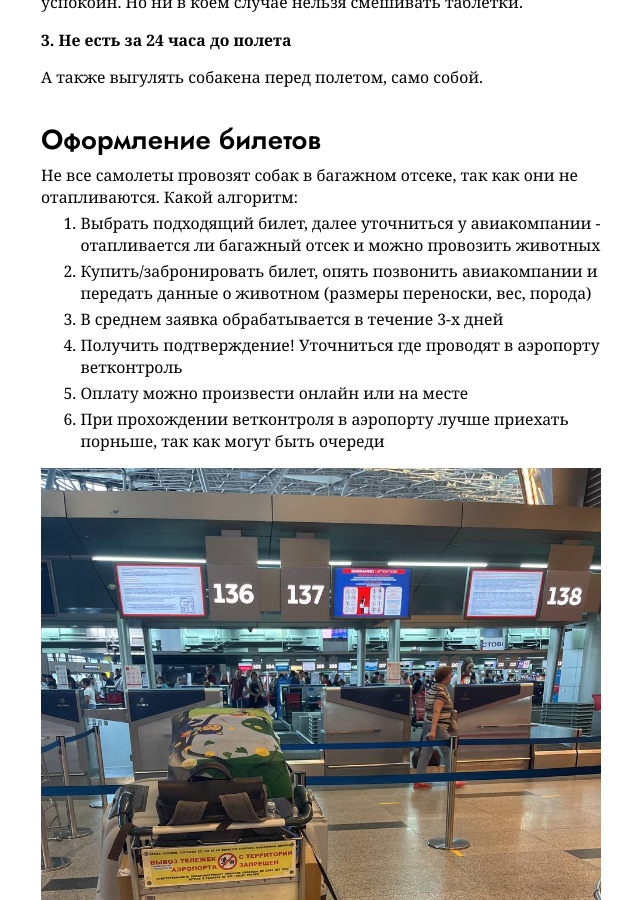
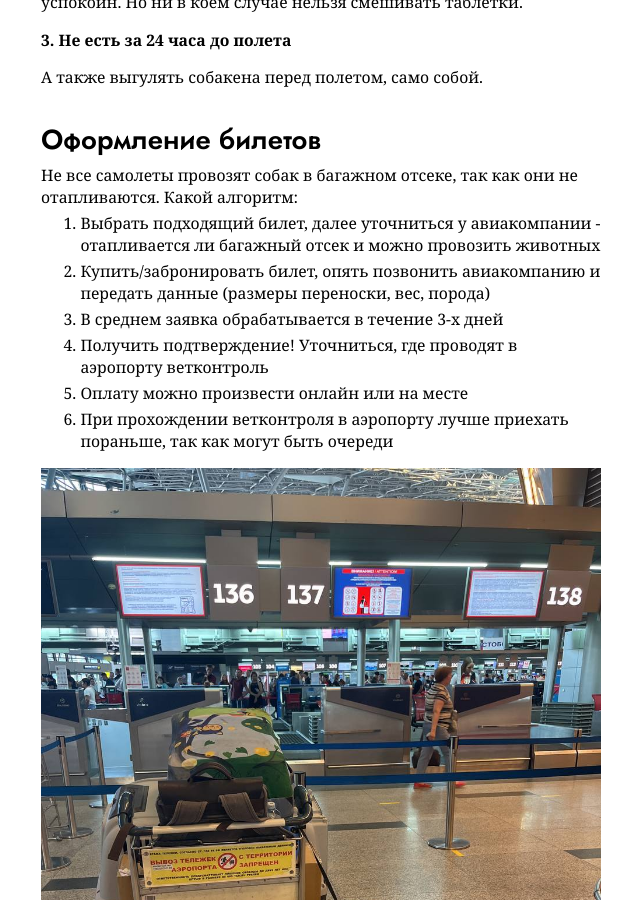
Before and after one commit to keresm/keresaina.github.io, a Jekyll site: the page built from _posts/2022-08-21-Joy.md, in a window 1280 px wide and 900 px high, scrolled down 2832 px. Shown: the whole window, without its empty margins (319-959 px from the left). Built offline with Jekyll 4.4.1, drawn with Linux system fonts in a browser that asks for light colours.

Commit message:
Update 2022-08-21-Joy.md

```diff
--- a/_posts/2022-08-21-Joy.md
+++ b/_posts/2022-08-21-Joy.md
@@ -104,11 +104,11 @@ date:   2022-08-21 10:15:13 +0900
 Не все самолеты провозят собак в багажном отсеке, так как они не отапливаются. Какой алгоритм:
 
 1. Выбрать подходящий билет, далее уточниться у авиакомпании - отапливается ли багажный отсек и можно провозить животных
-2. Купить/забронировать билет, опять позвонить авиакомпании и передать данные о животном (размеры переноски, вес, порода)
+2. Купить/забронировать билет, опять позвонить авиакомпанию и передать данные (размеры переноски, вес, порода)
 3. В среднем заявка обрабатывается в течение 3-х дней
-4. Получить подтверждение! Уточниться где проводят в аэропорту ветконтроль
+4. Получить подтверждение! Уточниться, где проводят в аэропорту ветконтроль
 5. Оплату можно произвести онлайн или на месте
-6. При прохождении ветконтроля в аэропорту лучше приехать порньше, так как могут быть очереди
+6. При прохождении ветконтроля в аэропорту лучше приехать пораньше, так как могут быть очереди
 
 <figure>
   <img src="{{ site.url }}/assets/images/Joy/photo_2022-08-21 21.18.50.jpeg" data-action="zoom" />
```
